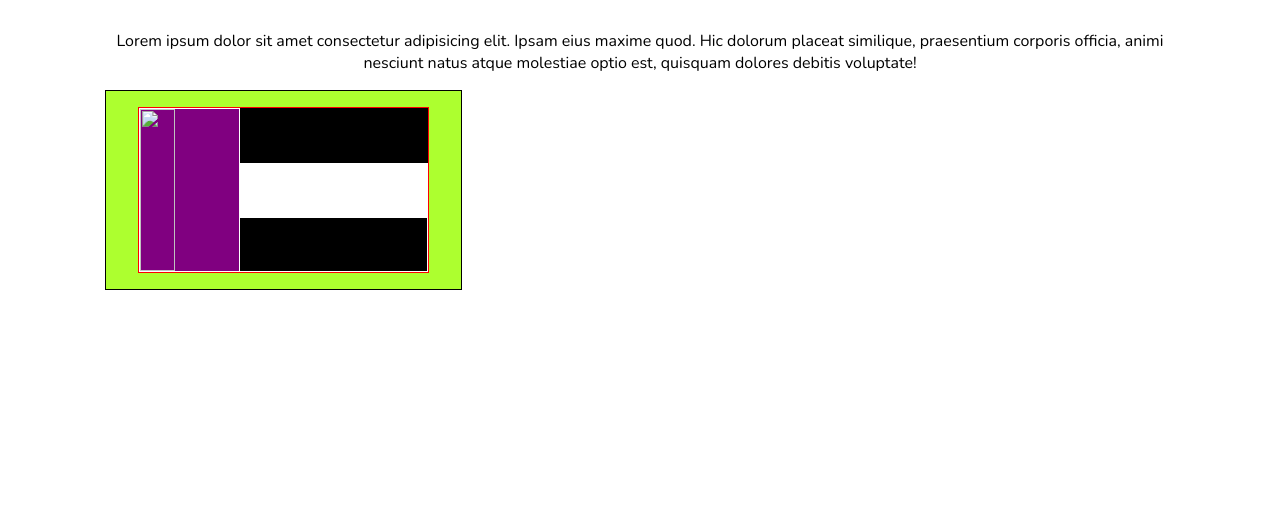
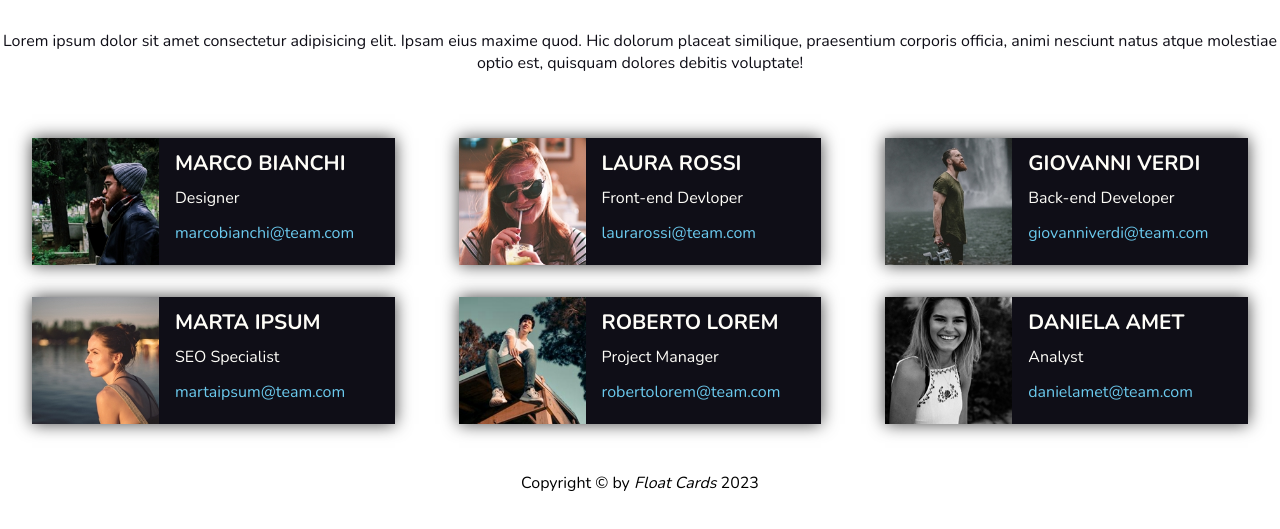
Before and after one commit to luca-macedone/html-css-float-cards, a plain HTML site: page index.html in a window 1280 px wide. Shown: the part 77-606 px from the top of the page. Drawn offline with nearby package versions, Linux system fonts and the light colour scheme.

Commit message:
add content in "main" section, add "footer" section

```diff
--- a/assets/css/style.css
+++ b/assets/css/style.css
@@ -13,6 +13,7 @@
     --fc-black: #0f0e17;
     --fc-pink: #e53170;
     --fc-lightblue: #6bcaee;
+    --fc-shadow: #424242;
 }
 
 body {
@@ -25,7 +26,7 @@ body {
 /* #region utility */
 
 .container {
-    max-width: 1070px;
+    max-width: 1280px;
 
     margin: 0 auto;
 }
@@ -44,12 +45,55 @@ body {
     padding: 1rem 2rem;
 }
 
+.content {
+    background-color: var(--fc-black);
+    box-shadow: var(--fc-shadow) 0 0 1rem;
+}
+
+.member_data {
+    padding: .5rem;
+
+    line-height: 2.2rem;
+}
+
 .member_img {
     float: left;
+
+    margin-right: 1rem;
 
     width: 35%;
 }
 
+.member_name {
+    font-size: 1.3rem;
+    font-weight: 700;
+    text-transform: uppercase;
+}
+
+.member_job {
+    font-size: 1rem;
+    font-weight: 400;
+}
+
+.member_mail {
+    text-decoration: none;
+}
+
+.text {
+    font-size: 1rem;
+}
+
+.color_black {
+    color: var(--fc-black);
+}
+
+.color_white {
+    color: var(--fc-white-light);
+}
+
+.color_lightblue {
+    color: var(--fc-lightblue);
+}
 /* #endregion utility */
 
 /* #region main */
@@ -72,16 +116,22 @@ body {
     border: 1px solid white;
 }
 
+.debug .content .member_data {
+    height: 100%;
+    background-color: beige;
+    border: 1px solid coral;
+}
+
 .debug .content .member_name {
     height: calc(100% / 3);
     background-color: black;
-    /* border: white; */
+    border: 1px solid white;
 }
 
 .debug .content .member_job {
     height: calc(100% / 3);
     background-color: white;
-    border: black;
+    border: 1px solid black;
 }
 
 .debug .content .member_mail {
@@ -106,4 +156,12 @@ h1 {
     padding-bottom: 1rem;
 }
 
+#main {
+    margin-top: 2rem;
+}
+
+#footer {
+    padding: 2rem;
+    text-align: center;
+}
 /* #endregion main */
--- a/index.html
+++ b/index.html
@@ -9,11 +9,11 @@
 
     <title>Float Cards</title>
 </head>
-<body class="debug">
+<body class="">
     <header class="container" id="header">
         <h1>Meet Our Team</h1>
 
-        <p class="text color-black ">
+        <p class="text color_black ">
             Lorem ipsum dolor sit amet consectetur adipisicing elit. Ipsam eius maxime quod. Hic dolorum placeat similique, praesentium corporis officia, animi nesciunt natus atque molestiae optio est, quisquam dolores debitis voluptate!
         </p>
     </header>
@@ -21,16 +21,140 @@
     <main class="container" id="main">
         <div class="cards clearfix">
 
-            <div class="card clearfix">
-                <div class="content">
-                    <img src="" alt="" class="member_img">
+            <div class="card">
+                <div class="content clearfix">
+
+                    <img src="./assets/img/male1.png" alt="Marco Bianchi's picture" class="member_img">
                     <!-- /.member_img -->
-                    <h2 class="member_name"></h2>
-                    <!-- /.member_name -->
-                    <p class="member_job"></p>
-                    <!-- /.member_job -->
-                    <a href="" class="member_mail"></a>
-                    <!-- /.member_mail -->
+
+                    <div class="member_data">
+
+                        <h2 class="member_name color_white">Marco Bianchi</h2>
+                        <!-- /.member_name -->
+
+                        <p class="member_job color_white">Designer</p>
+                        <!-- /.member_job -->
+
+                        <a href="" class="member_mail color_lightblue">marcobianchi@team.com</a>
+                        <!-- /.member_mail -->
+
+                    </div>
+                    <!-- /.member_data -->
+                </div>
+                <!-- /.content -->
+            </div>
+            <!-- /.card -->
+            <div class="card">
+                <div class="content clearfix">
+
+                    <img src="./assets/img/female1.png" alt="Laura Rossi's picture" class="member_img">
+                    <!-- /.member_img -->
+
+                    <div class="member_data">
+
+                        <h2 class="member_name color_white">Laura Rossi</h2>
+                        <!-- /.member_name -->
+
+                        <p class="member_job color_white">Front-end Devloper</p>
+                        <!-- /.member_job -->
+
+                        <a href="" class="member_mail color_lightblue">laurarossi@team.com</a>
+                        <!-- /.member_mail -->
+
+                    </div>
+                    <!-- /.member_data -->
+                </div>
+                <!-- /.content -->
+            </div>
+            <!-- /.card -->
+            <div class="card">
+                <div class="content clearfix">
+
+                    <img src="./assets/img/male2.png" alt="Giovanni Verdi's picture" class="member_img">
+                    <!-- /.member_img -->
+
+                    <div class="member_data">
+
+                        <h2 class="member_name color_white">Giovanni Verdi</h2>
+                        <!-- /.member_name -->
+
+                        <p class="member_job color_white">Back-end Developer</p>
+                        <!-- /.member_job -->
+
+                        <a href="" class="member_mail color_lightblue">giovanniverdi@team.com</a>
+                        <!-- /.member_mail -->
+
+                    </div>
+                    <!-- /.member_data -->
+                </div>
+                <!-- /.content -->
+            </div>
+            <!-- /.card -->
+            <div class="card">
+                <div class="content clearfix">
+
+                    <img src="./assets/img/female2.png" alt="Marta Ipsum's picture" class="member_img">
+                    <!-- /.member_img -->
+
+                    <div class="member_data">
+
+                        <h2 class="member_name color_white">Marta Ipsum</h2>
+                        <!-- /.member_name -->
+
+                        <p class="member_job color_white">SEO Specialist</p>
+                        <!-- /.member_job -->
+
+                        <a href="" class="member_mail color_lightblue">martaipsum@team.com</a>
+                        <!-- /.member_mail -->
+
+                    </div>
+                    <!-- /.member_data -->
+                </div>
+                <!-- /.content -->
+            </div>
+            <!-- /.card -->
+            <div class="card">
+                <div class="content clearfix">
+
+                    <img src="./assets/img/male3.png" alt="Roberto Lorem's picture" class="member_img">
+                    <!-- /.member_img -->
+
+                    <div class="member_data">
+
+                        <h2 class="member_name color_white">Roberto Lorem</h2>
+                        <!-- /.member_name -->
+
+                        <p class="member_job color_white">Project Manager</p>
+                        <!-- /.member_job -->
+
+                        <a href="" class="member_mail color_lightblue">robertolorem@team.com</a>
+                        <!-- /.member_mail -->
+
+                    </div>
+                    <!-- /.member_data -->
+                </div>
+                <!-- /.content -->
+            </div>
+            <!-- /.card -->
+            <div class="card">
+                <div class="content clearfix">
+
+                    <img src="./assets/img/female3.png" alt="Daniel Amet's picture" class="member_img">
+                    <!-- /.member_img -->
+
+                    <div class="member_data">
+
+                        <h2 class="member_name color_white">Daniela Amet</h2>
+                        <!-- /.member_name -->
+
+                        <p class="member_job color_white">Analyst</p>
+                        <!-- /.member_job -->
+
+                        <a href="" class="member_mail color_lightblue">danielamet@team.com</a>
+                        <!-- /.member_mail -->
+
+                    </div>
+                    <!-- /.member_data -->
                 </div>
                 <!-- /.content -->
             </div>
@@ -39,7 +163,9 @@
         <!-- /.cards -->
     </main>
     <!-- /#main -->
-    <footer id="footer"></footer>
+    <footer class="container" id="footer">
+        <p>Copyright &copy; by <em>Float Cards</em> 2023</p>
+    </footer>
     <!-- /#footer -->
 </body>
 </html>
```
